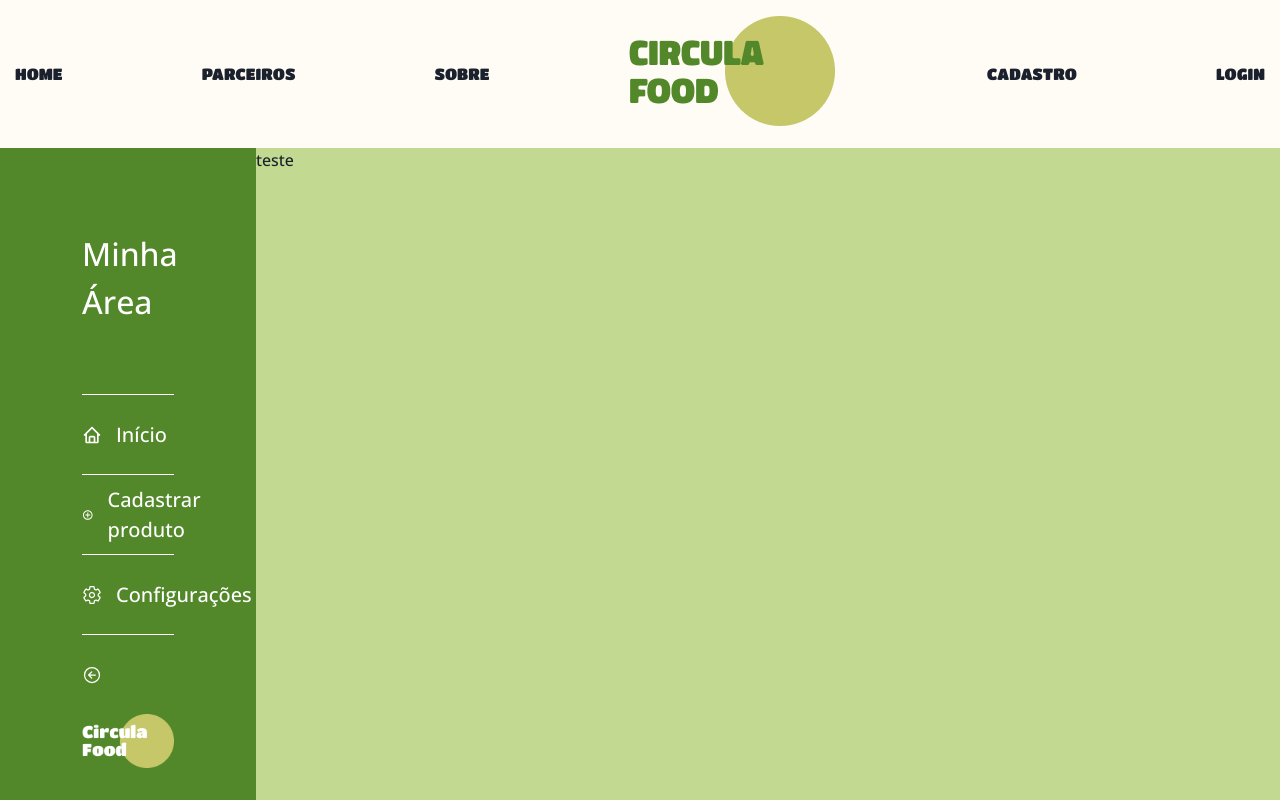
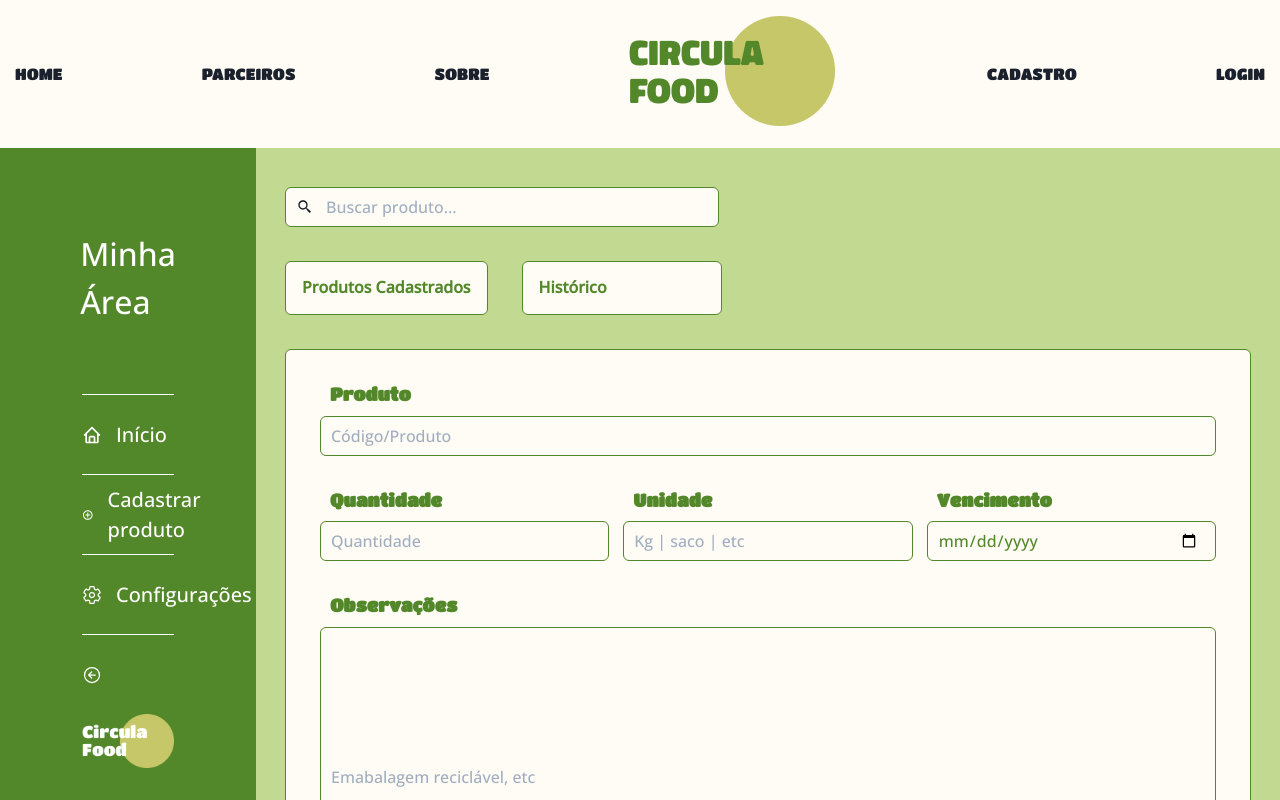
Before and after one commit to anacornachi/provi-hack, a Next.js app: page /minha-area in a window 1280 px wide. Shown: the top 800 px of the page. Built offline with nearby package versions, Linux system fonts and the light colour scheme.

Commit message:
:sparkles: creates form structure

```diff
--- /dev/null
+++ b/src/components/CustomButton/index.tsx
@@ -0,0 +1,21 @@
+import { Button } from "@chakra-ui/react"
+
+function CustomButton({children}: any) {
+    return (
+        <Button
+        bgColor={'background'}
+        color={'description'}
+        border={'solid 1px'}
+        borderColor={'description'}
+        borderRadius={'6px'}
+        minH={'54px'}
+        minW={'200px'}
+        display={'flex'}
+        justifyContent={'flex-start'}
+        >
+            {children}
+        </Button>
+    );
+}
+
+export default CustomButton;
--- a/src/pages/minha-area.tsx
+++ b/src/pages/minha-area.tsx
@@ -8,9 +8,16 @@ import {
     IoSettingsOutline as Settings } from "react-icons/io5"
 import MenuOptions from "../components/MenuOptions"
 import Image from "next/image";
-import logoWhite from "@public/assets/images/logo-white.png"
+import logoWhite from "@public/assets/images/logo-white.png";
+import CustomInput from "@components/CustomInput";
+import {FormProvider, useForm} from 'react-hook-form';
+import CustomButton from "@components/CustomButton";
+import { BiSearchAlt2 } from "react-icons/bi";
 
 function MyArea() {
+    const methods = useForm({
+        //resolver: createDonorResolver,
+        mode: 'onChange'})
     return (
         <Flex>
             <Flex
@@ -25,6 +32,7 @@ function MyArea() {
                 <Text
                 fontSize={'32px'}
                 mb={'68px'}
+                alignSelf={'center'}
                 >Minha Área</Text>
                 <MenuOptions href={'/'}>
                     <BiHome />
@@ -47,8 +55,50 @@ function MyArea() {
             <Flex
             bg={'#C1D990'}
             w={'80%'}
+            p={'29px'}
+            gap={'34px'}
+            direction={'column'}
             >
-                <Text>teste</Text>
+                <Flex>
+                    <FormProvider {...methods}>
+                        <CustomInput
+                        w={'434px'}
+                        bgColor={'#FFFBF5'}
+                        leftIcon={<BiSearchAlt2 />}
+                        name="buscar"
+                        placeholder="Buscar produto..."  />
+                    </FormProvider>
+                </Flex>
+                <Flex
+                gap={'34px'}
+                >
+                    <CustomButton>
+                        Produtos Cadastrados
+                    </CustomButton>
+                    <CustomButton>
+                        Histórico
+                    </CustomButton>
+                </Flex>
+                <Flex
+                w={'100%'}
+                p={'34px'}
+                gap={'34px'}
+                bgColor={'#FFFBF5'}
+                border={'solid 1px'}
+                borderColor={'description'}
+                borderRadius={'6px'}
+                direction={'column'}>
+                    <FormProvider {...methods}>
+                        <CustomInput name="codigo" placeholder="Código/Produto" title="Produto" />
+                        <Flex
+                        gap={'14px'}>
+                            <CustomInput name="quantidade" placeholder="Quantidade" title="Quantidade" />
+                            <CustomInput name="unidade" placeholder="Kg | saco | etc" title="Unidade" />
+                            <CustomInput name="vencimento" placeholder="DD/MM/AAAA" title="Vencimento" type={'date'} />
+                        </Flex>
+                        <CustomInput h={'300px'} name="obs" placeholder="Emabalagem reciclável, etc" title="Observações" />
+                    </FormProvider>
+                </Flex>
             </Flex>
         </Flex>
     );
```
